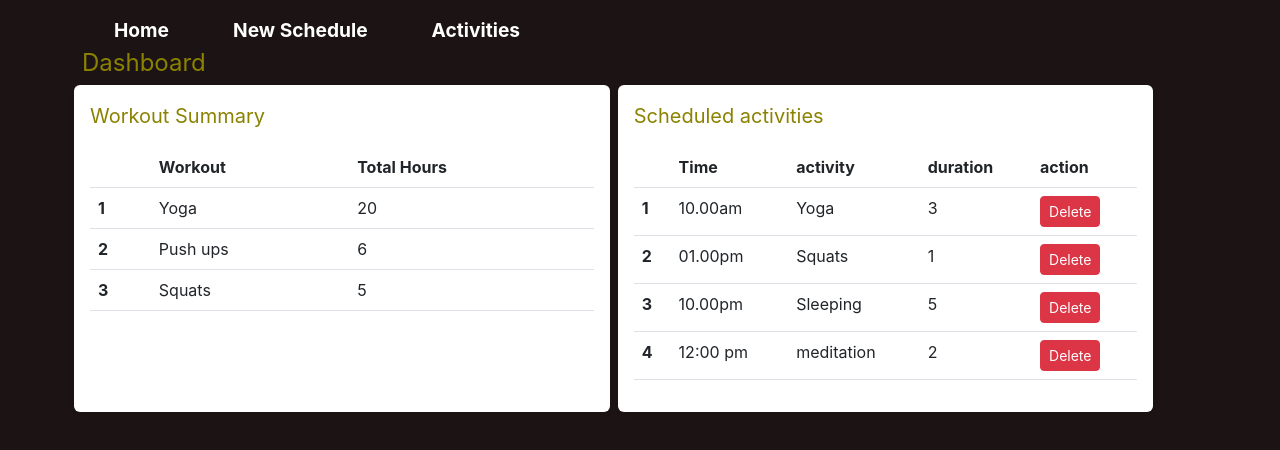
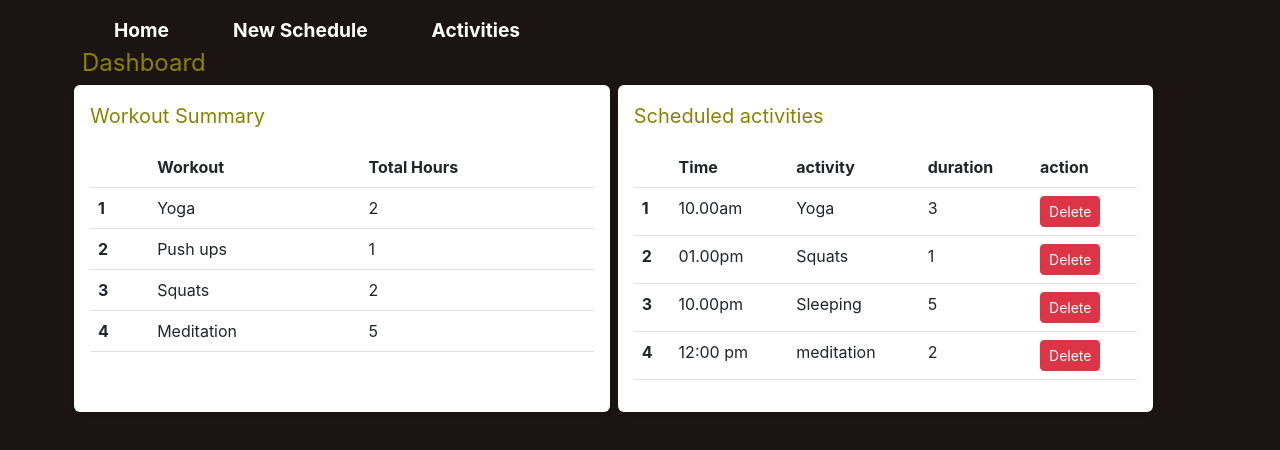
Before and after one commit to Esther2015157/fitnessapp, a React (Create React App) app: page / in a window 1280 px wide. Shown: the top 450 px of the page. Built offline with nearby package versions, Linux system fonts and the light colour scheme; data requests are answered from the project's data file.

Commit message:
created the app main components

```diff
--- a/src/components/Home.js
+++ b/src/components/Home.js
@@ -22,21 +22,27 @@ function Home() {
                         <th scope="col">Workout</th>
                         <th scope="col">Total Hours</th>
                     </tr>
+
                 </thead>
                 <tbody>
                     <tr>
                         <th scope="row">1</th>
                         <td>Yoga</td>
-                        <td>20</td>
+                        <td>2</td>
                     </tr>
                     <tr>
                         <th scope="row">2</th>
                         <td>Push ups</td>
-                        <td>6</td>
+                        <td>1</td>
                     </tr>
                     <tr>
                         <th scope="row">3</th>
                         <td>Squats</td>
+                        <td>2</td>
+                    </tr>
+                    <tr>
+                        <th scope="row">4</th>
+                        <td>Meditation</td>
                         <td>5</td>
                     </tr>
                 </tbody>
```
Also changed, not shown: src/components/Newschedule.js (line endings or trailing spaces).
